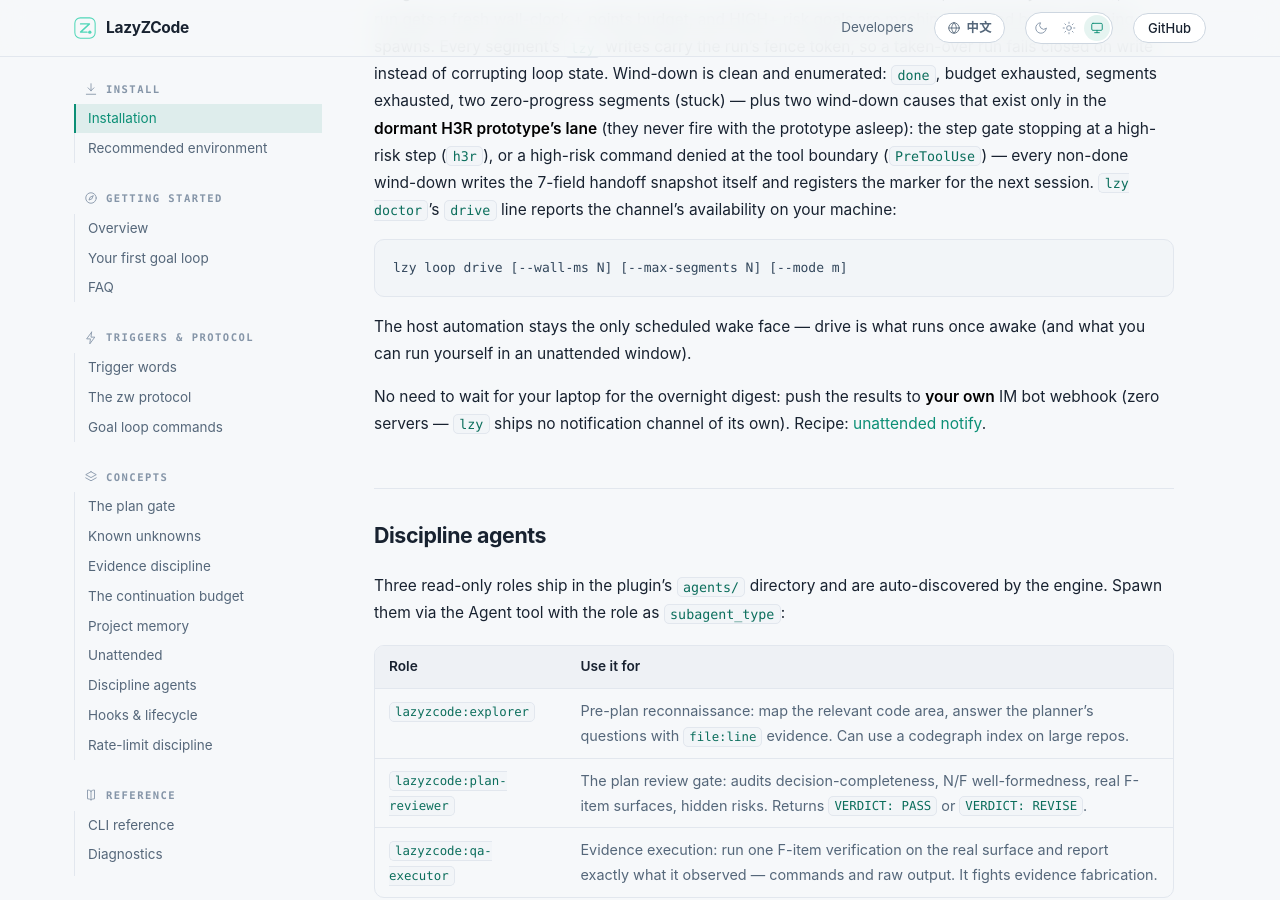
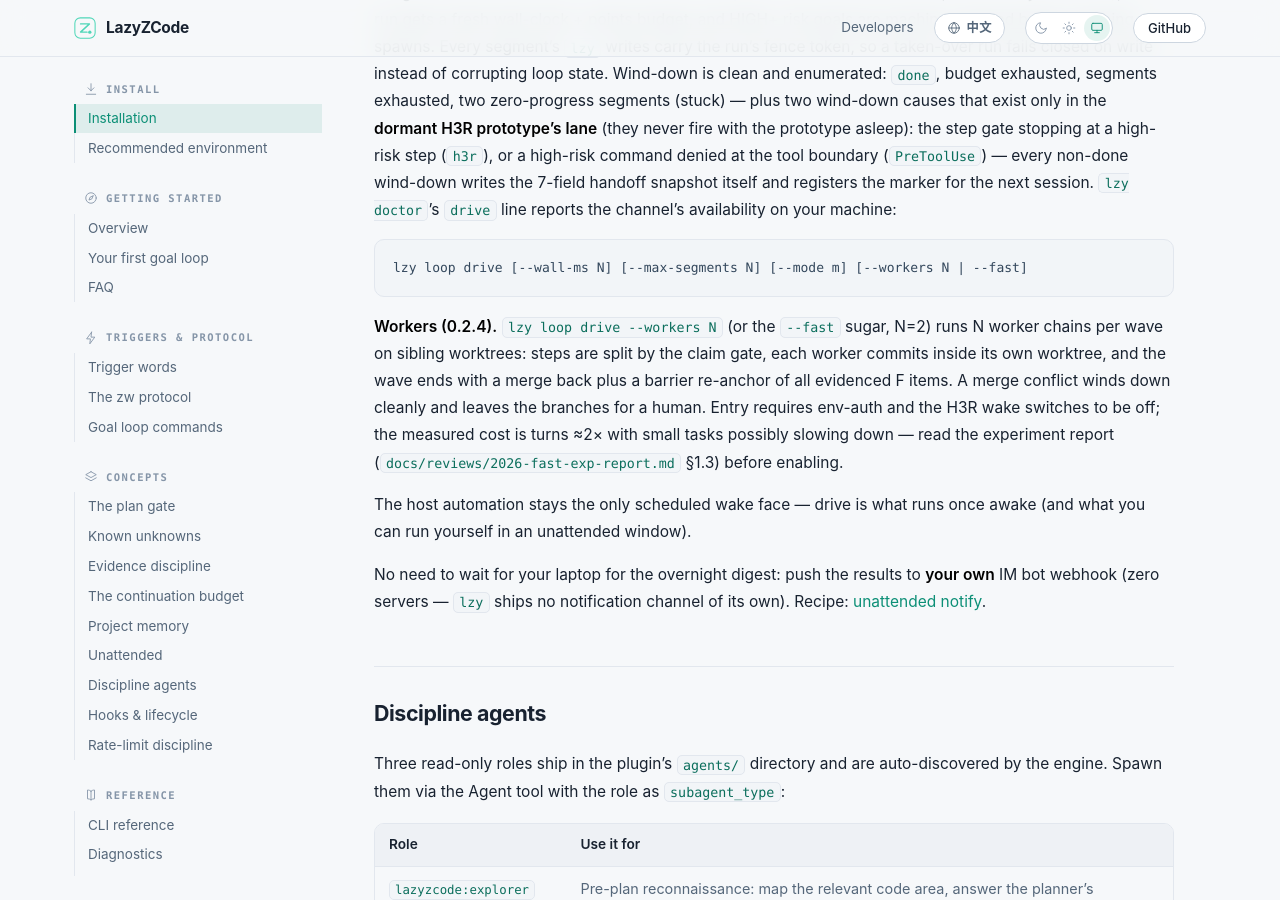
Before and after one commit to Acfufu/lazyzcode, a Jekyll site: the page built from docs/guide/en.md, in a window 1280 px wide and 900 px high, scrolled down 11371 px. Built offline with Jekyll 4.4.1, drawn with Linux system fonts in a browser that asks for light colours; our own code applies the rules of GitHub Pages for plain Markdown files.

Commit message:
docs: workers wave orchestration across SKILL/guide/README/CHANGELOG
Bilingual disclosure (turns ~2x, small tasks may slow down), entry
preconditions (env-auth, H3R wake off), merge-conflict semantics, and
the --fast sugar documented at every drive site.

Goal: v024-fast-scheduler#N3

````diff
--- a/docs/guide/en.md
+++ b/docs/guide/en.md
@@ -478,8 +478,16 @@ registers the marker for the next session. `lzy doctor`'s `drive` line reports
 the channel's availability on your machine:
 
 ```
-lzy loop drive [--wall-ms N] [--max-segments N] [--mode m]
+lzy loop drive [--wall-ms N] [--max-segments N] [--mode m] [--workers N | --fast]
 ```
+
+**Workers (0.2.4).** `lzy loop drive --workers N` (or the `--fast` sugar, N=2) runs N worker
+chains per wave on sibling worktrees: steps are split by the claim gate, each worker commits
+inside its own worktree, and the wave ends with a merge back plus a barrier re-anchor of all
+evidenced F items. A merge conflict winds down cleanly and leaves the branches for a human.
+Entry requires env-auth and the H3R wake switches to be off; the measured cost is turns ≈2×
+with small tasks possibly slowing down — read the experiment report
+(`docs/reviews/2026-fast-exp-report.md` §1.3) before enabling.
 
 The host automation stays the only scheduled wake face — drive is what runs
 once awake (and what you can run yourself in an unattended window).
````
Also changed, not shown: README.zh-CN.md (+1 -0 lines), docs/guide/zh.md (+7 -1 lines), plugin/skills/zw/SKILL.md (+2 -1 lines), CHANGELOG.md, README.md.
